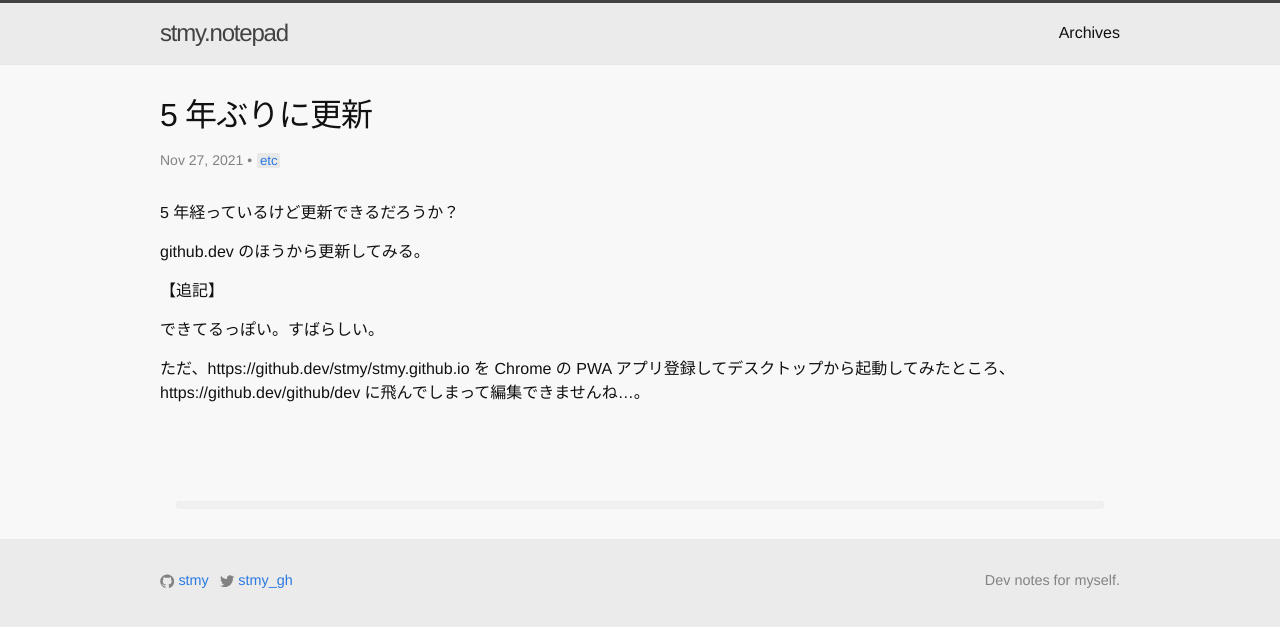
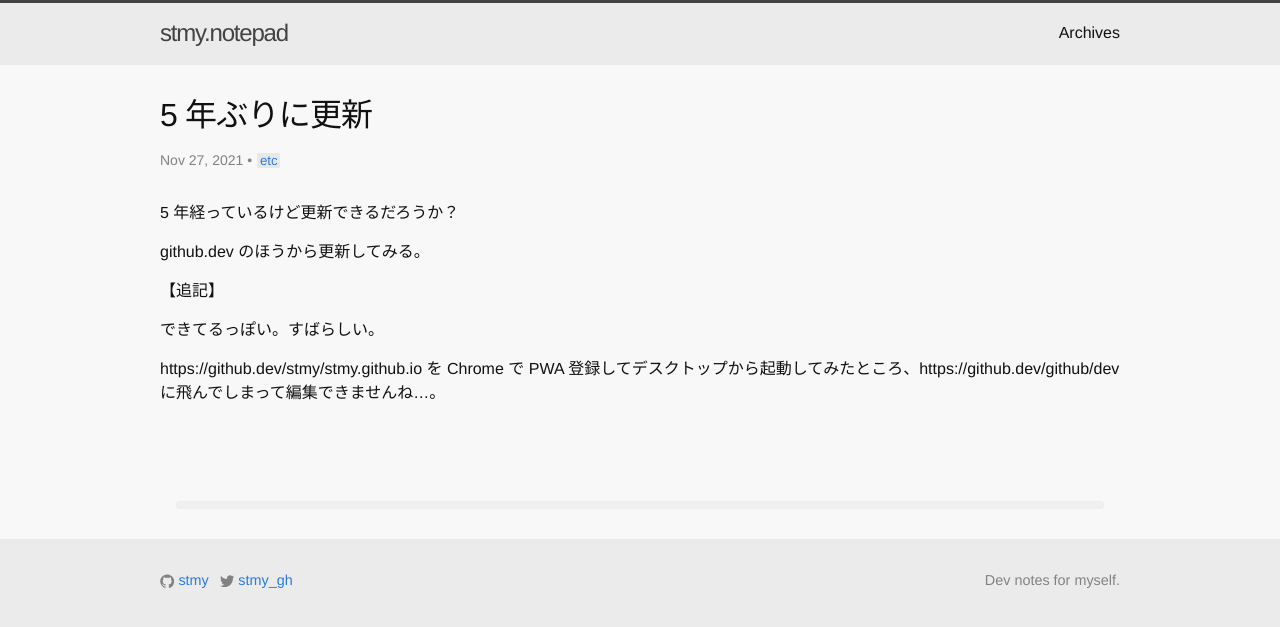
Before and after one commit to stmy/stmy.github.io, a Jekyll site: the page built from _posts/2021-11/2021-11-27-Github-dev.md, in a window 1280 px wide. Shown: the top 627 px of the page. Built offline with Jekyll 4.4.1, drawn with Linux system fonts in a browser that asks for light colours; nearby versions of some CDN libraries; some web fonts are replaced; comment, search, counter and statistics services are not loaded.

Commit message:
Fix text representation

```diff
--- a/_posts/2021-11/2021-11-27-Github-dev.md
+++ b/_posts/2021-11/2021-11-27-Github-dev.md
@@ -14,4 +14,4 @@ github.dev のほうから更新してみる。
 
 できてるっぽい。すばらしい。
 
-ただ、https://github.dev/stmy/stmy.github.io を Chrome の PWA アプリ登録してデスクトップから起動してみたところ、https://github.dev/github/dev に飛んでしまって編集できませんね...。
+https://github.dev/stmy/stmy.github.io を Chrome で PWA 登録してデスクトップから起動してみたところ、https://github.dev/github/dev に飛んでしまって編集できませんね...。
```
